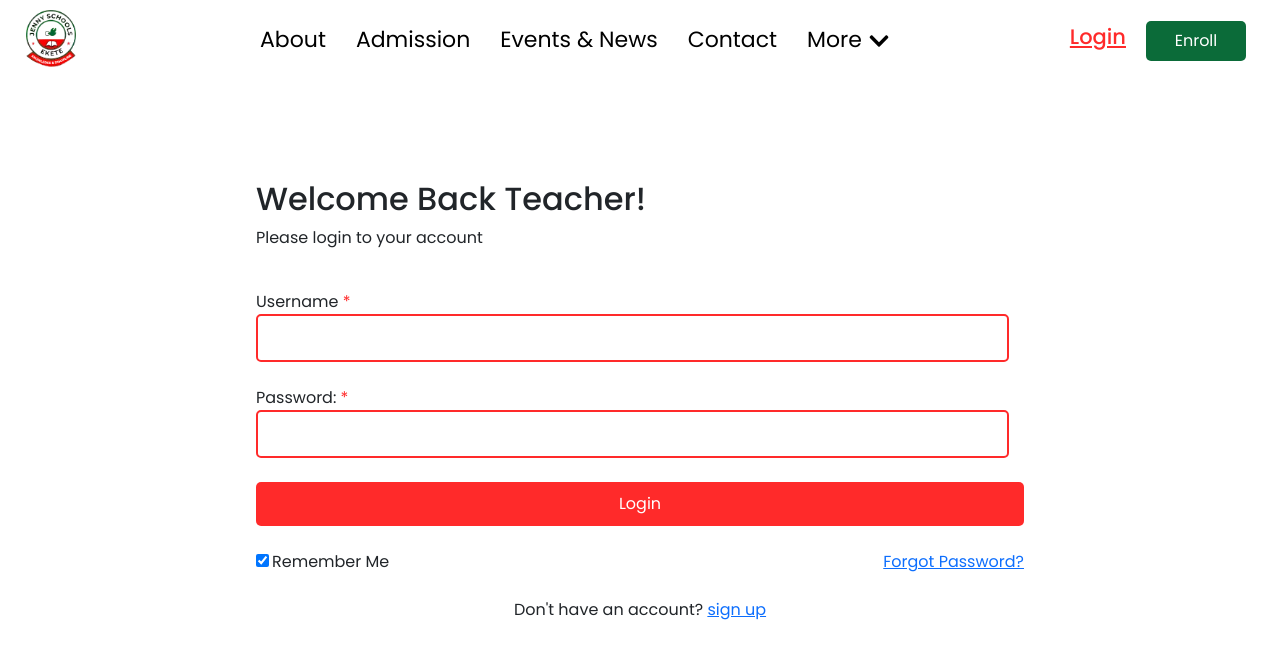
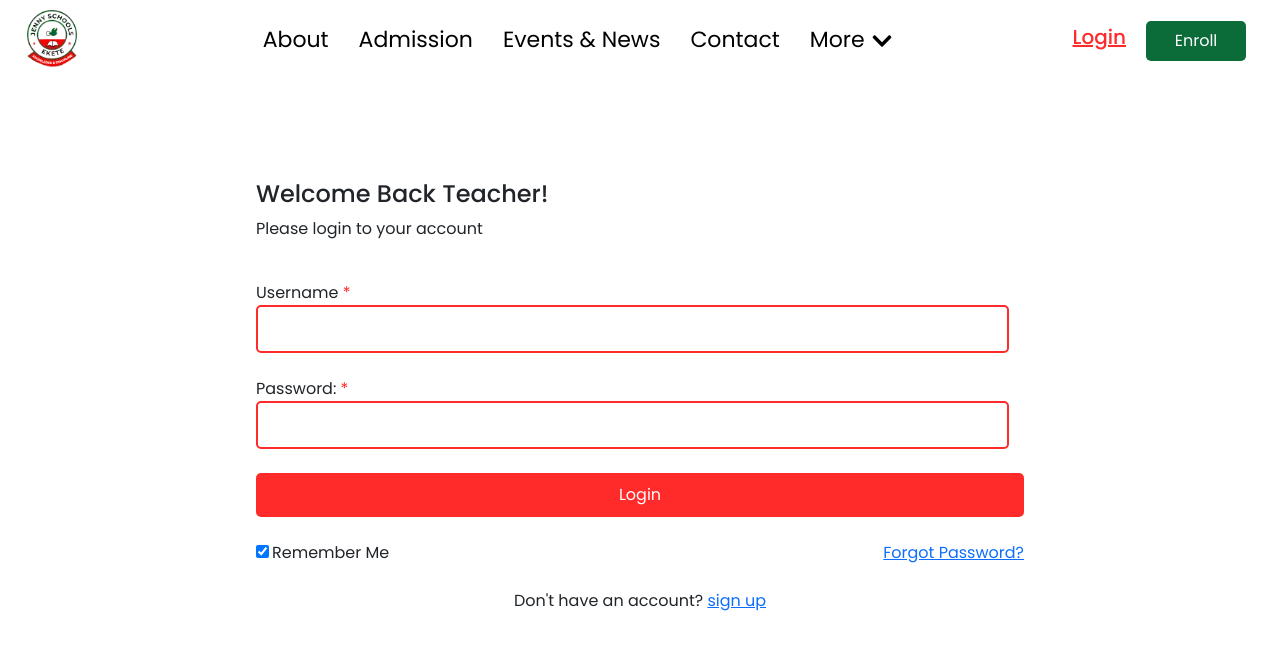
Before and after one commit to Lampnet-Technologies/jschool, a React (Vite) app: page /teacher in a window 1280 px wide. Shown: the top 658 px of the page. Built offline with nearby package versions, Linux system fonts and the light colour scheme.

Commit message:
commit changes

```diff
--- a/src/components/Carousel.jsx
+++ b/src/components/Carousel.jsx
@@ -20,8 +20,7 @@ export default function Slider() {
             />
           }
         >
-          {[SliderImage4, SliderImage1, SliderImage3].map(
-            (image, index) => (
+          {[SliderImage4, SliderImage1, SliderImage3].map((image, index) => (
             <Carousel.Item key={index}>
               <img src={image} alt={`Slider image ${index + 1}`} />
               <Carousel.Caption className="caption">
@@ -68,8 +67,7 @@ export default function Slider() {
                 </div>
               </Carousel.Caption>
             </Carousel.Item>
-            )
-          )}
+          ))}
         </Carousel>
       </div>
     </div>
--- a/src/components/Header.jsx
+++ b/src/components/Header.jsx
@@ -66,7 +66,7 @@ export default function Header() {
                 </Link>
               </li>
               <li onClick={handleShowMore} className="more--btn">
-                More <FaChevronDown />{" "}
+                More <FaChevronDown />
               </li>
               {showMore && (
                 <ul className="showMore">
--- a/src/css/index.css
+++ b/src/css/index.css
@@ -13,6 +13,10 @@ body {
 }
 ul {
   list-style: none;
+}
+h1,
+h2 {
+  font-size: 24px !important;
 }
 span {
   color: #ff2a2a;
@@ -141,7 +145,7 @@ textarea {
   color: #ff2a2a;
   cursor: pointer;
   text-decoration: underline;
-  font-size: 21px;
+  font-size: 20px !important;
 }
 
 /* Login Links styling */
@@ -312,7 +316,7 @@ li {
 }
 .carousel--content {
   width: 90%;
-  margin: 20px auto;
+  margin: 50px auto;
   z-index: 9;
 }
 .carousel--content h4 {
@@ -729,14 +733,14 @@ button {
     position: relative;
     left: -120px;
   }
-  .login--links{
+  .login--links {
     position: absolute;
     background-color: white;
     top: 63px;
     width: 100%;
     padding: 20px;
   }
-  .login--links li .link{
+  .login--links li .link {
     color: green !important;
   }
   .login--desktop .enroll--btn button {
@@ -795,17 +799,17 @@ button {
   .carousel--content {
     display: flex;
     justify-content: space-around;
-    margin: 120px auto !important;
+    margin: 130px auto !important;
   }
   .carousel--content h4 {
-    font-size: 60px;
+    font-size: 50px !important;
     width: 70%;
   }
   .carousel--content button {
     width: 30%;
   }
   .play-content h2 {
-    font-size: 40px;
+    font-size: 30px !important;
   }
   /* Introduction Section */
   .intro--section {
--- a/src/css/pages.css
+++ b/src/css/pages.css
@@ -11,6 +11,12 @@ input {
 }
 textarea {
   caret-color: #ff2a2a;
+}
+h4,
+h2,
+h1,
+h3 {
+  font-size: 24px !important;
 }
 /* About page section */
 .jschool--container {
@@ -26,15 +32,15 @@ textarea {
   width: 90%;
 }
 .jchool--vision {
- background-color: rgba(255, 255, 255, 0.7);
+  background-color: rgba(255, 255, 255, 0.7);
   padding: 20px;
 }
 h3,
 h1 {
   margin-bottom: 20px;
 }
-.jschool--body{
-  background-color: #C4FFDB;
+.jschool--body {
+  background-color: #c4ffdb;
   padding: 20px;
   margin-bottom: 20px;
 }
@@ -90,10 +96,10 @@ h1 {
   border-radius: 5px;
   margin-bottom: 20px;
 }
-.news--container h2{
+.news--container h2 {
   color: black;
 }
-.body{
+.body {
   color: black;
 }
 /* Single News Page */
@@ -136,7 +142,7 @@ h1 {
   overflow: hidden;
 }
 /* Admission Page */
-.admission--container{
+.admission--container {
   width: 90%;
   margin: 30px auto;
 }
@@ -153,14 +159,14 @@ h1 {
 .admission--content-1 p {
   width: 70%;
 }
-.admission--intro{
+.admission--intro {
   background-color: #208849;
   color: white;
   text-align: center;
   padding: 80px 20px;
   border-radius: 6px;
 }
-.admission--intro--text h2{
+.admission--intro--text h2 {
   color: #ff2a2a;
 }
 .admission--content-2 {
@@ -211,21 +217,21 @@ h1 {
   background-color: #f4f4f4;
   padding: 15px;
 }
-.admission--steps{
+.admission--steps {
   margin: 40px 0;
 }
-.steps{
+.steps {
   background-color: #208849;
   color: white;
   margin: 20px 0;
   padding: 40px 10px;
   border-radius: 6px;
 }
-.steps h2{
+.steps h2 {
   text-align: center;
   margin-bottom: 25px;
 }
-.admission--icon{
+.admission--icon {
   font-size: 28px;
   margin-right: 5px;
 }
@@ -318,12 +324,12 @@ h1 {
   }
   .about--gallery {
     width: 20%;
-  }npm run
-  .vision--bg{
-height: 350px;
   }
-  .vision--overlay{
-    height: 350px;
+  .vision--bg {
+    height: 330px;
+  }
+  .vision--overlay {
+    height: 330px;
   }
   /* Teachers Section */
   .teachers--page {
@@ -379,7 +385,7 @@ height: 350px;
     padding: 5px;
     font-size: 23px;
   }
-  .admission--intro p{
+  .admission--intro p {
     font-size: 25px;
   }
   .content--2--input {
@@ -391,17 +397,17 @@ height: 350px;
   .admission--content-3 form button {
     width: 20%;
   }
-  .admission--steps{
+  .admission--steps {
     position: relative;
     top: 39px;
   }
-  .admission--steps img{
+  .admission--steps img {
     width: 60%;
     height: 500px;
     object-fit: cover;
     margin-bottom: 220px;
   }
-  .steps{
+  .steps {
     width: 50%;
     position: absolute;
     right: 40px;
```
Lines whose indentation alone changed are shown as unchanged.
